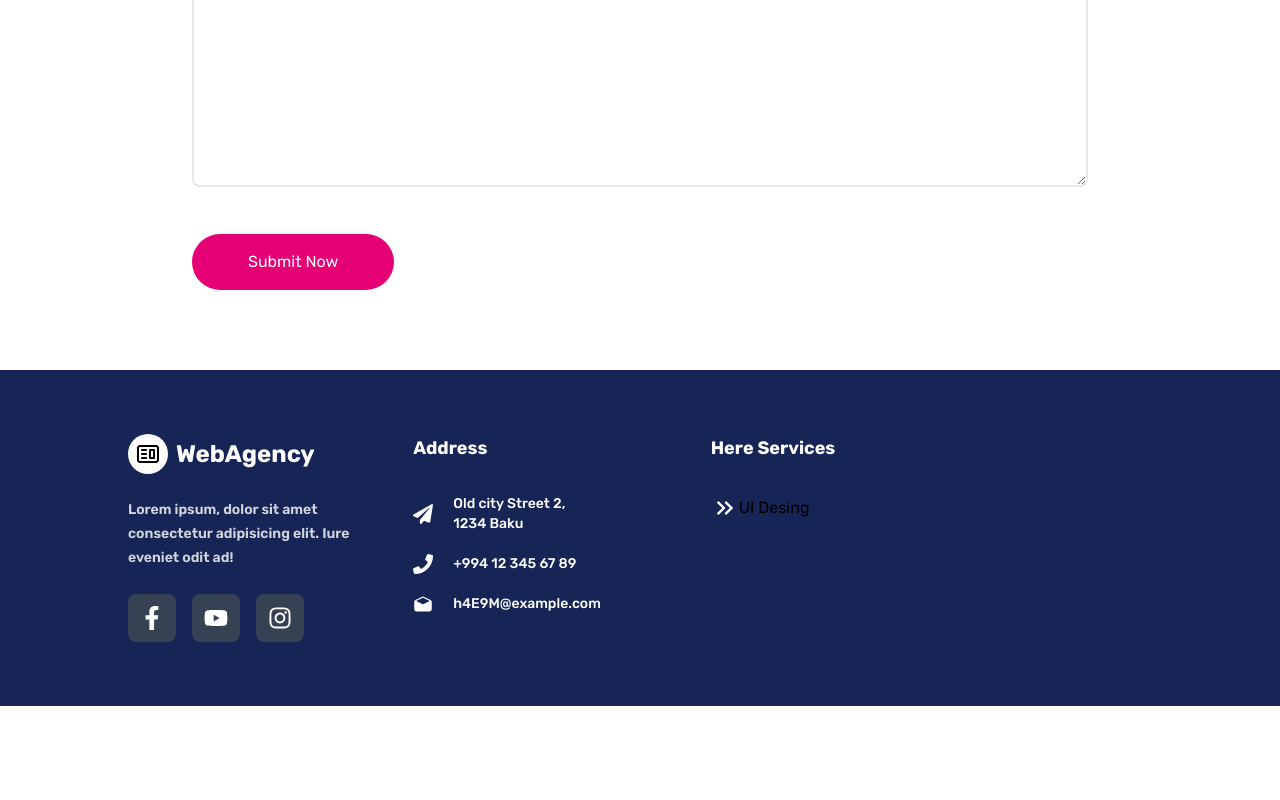
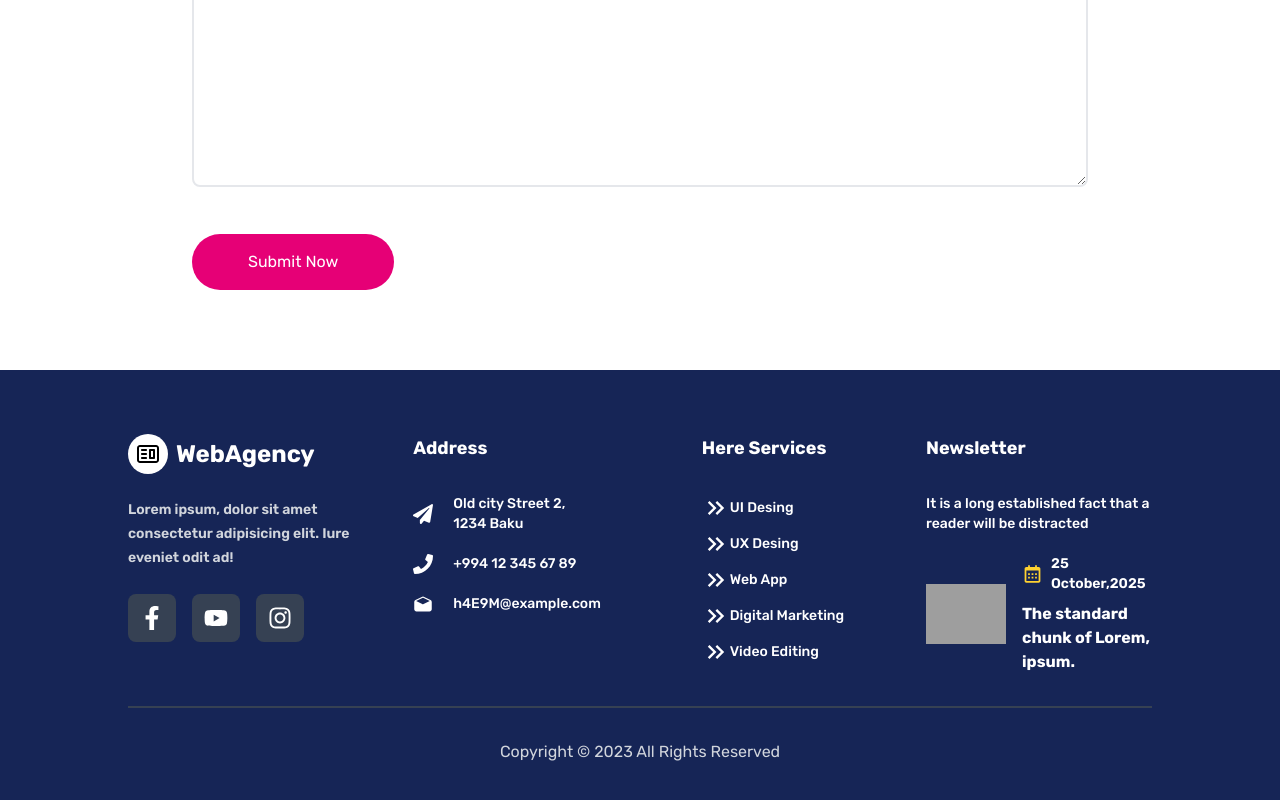
Before and after one commit to titohajili/Web-Agency, a Next.js app: page / in a window 1280 px wide. Shown: the part 6333-7133 px from the top of the page. Before the commit the page ends 7039 px from the top, so only its background shows below. Built offline with nearby package versions, Linux system fonts and the light colour scheme; grey boxes are pictures that could not be loaded.

Commit message:
Footer finish

```diff
--- a/components/Home/Footer/Footer.tsx
+++ b/components/Home/Footer/Footer.tsx
@@ -1,5 +1,7 @@
 import Logo from '@/components/Helper/Logo'
+import Image from 'next/image'
 import React from 'react'
+import { BiCalendar } from 'react-icons/bi'
 import { FaFacebook, FaFacebookF, FaInstagram, FaPaperPlane, FaPhone, FaYoutube } from 'react-icons/fa'
 import { IoMailOpen } from 'react-icons/io5'
 import { MdKeyboardDoubleArrowRight } from 'react-icons/md'
@@ -56,11 +58,53 @@ const Footer = () => {
             <div className='mt-8'>
                 <div className='flex items-center mb-2'>
                     <MdKeyboardDoubleArrowRight className='w-7 h-7 text-white' />
-                    <p>UI Desing</p>
+                    <p className='font-medium text-sm text-white'>UI Desing</p>
+                </div>
+
+                <div className='flex items-center mb-2'>
+                    <MdKeyboardDoubleArrowRight className='w-7 h-7 text-white' />
+                    <p className='font-medium text-sm text-white'>UX Desing</p>
+                </div>
+
+                <div className='flex items-center mb-2'>
+                    <MdKeyboardDoubleArrowRight className='w-7 h-7 text-white' />
+                    <p className='font-medium text-sm text-white'>Web App</p>
+                </div>
+
+                <div className='flex items-center mb-2'>
+                    <MdKeyboardDoubleArrowRight className='w-7 h-7 text-white' />
+                    <p className='font-medium text-sm text-white'>Digital Marketing</p>
+                </div>
+
+                <div className='flex items-center mb-2'>
+                    <MdKeyboardDoubleArrowRight className='w-7 h-7 text-white' />
+                    <p className='font-medium text-sm text-white'>Video Editing</p>
                 </div>
             </div>
 
         </div>
+        {/* 4th part */}
+        <div className='mx-auto'>
+            <h1 className='text-lg font-bold text-white'>Newsletter</h1>
+            <div className='mt-8'>
+                <p className='font-medium text-sm text-white'>It is a long established fact that a reader will be distracted</p>
+                <div className='mt-5 flex items-center space-x-4'>
+                    <Image src={"/images/f.jpg"} alt='img' width={80} height={25} />
+                    <div className='flex-1'>
+                        <div className='flex items-center'>
+                            <BiCalendar className='text-amber-300 w-6 h-6 mr-2'/>
+                            <p className='text-white text-sm font-semibold'>25 October,2025</p>
+                        </div>
+
+                        <h1 className='mt-2 text-white font-bold'>The standard chunk of Lorem, ipsum.</h1>
+                    </div>
+                </div>
+            </div>
+        </div>
+      </div>
+      {/* last part */}
+      <div className='border-t-2 w-[80%] mx-auto border-gray-700 mt-8'>
+        <p className='mt-8 text-gray-300 text-center'>Copyright © 2023 All Rights Reserved</p>
       </div>
     </div>
   )
```
